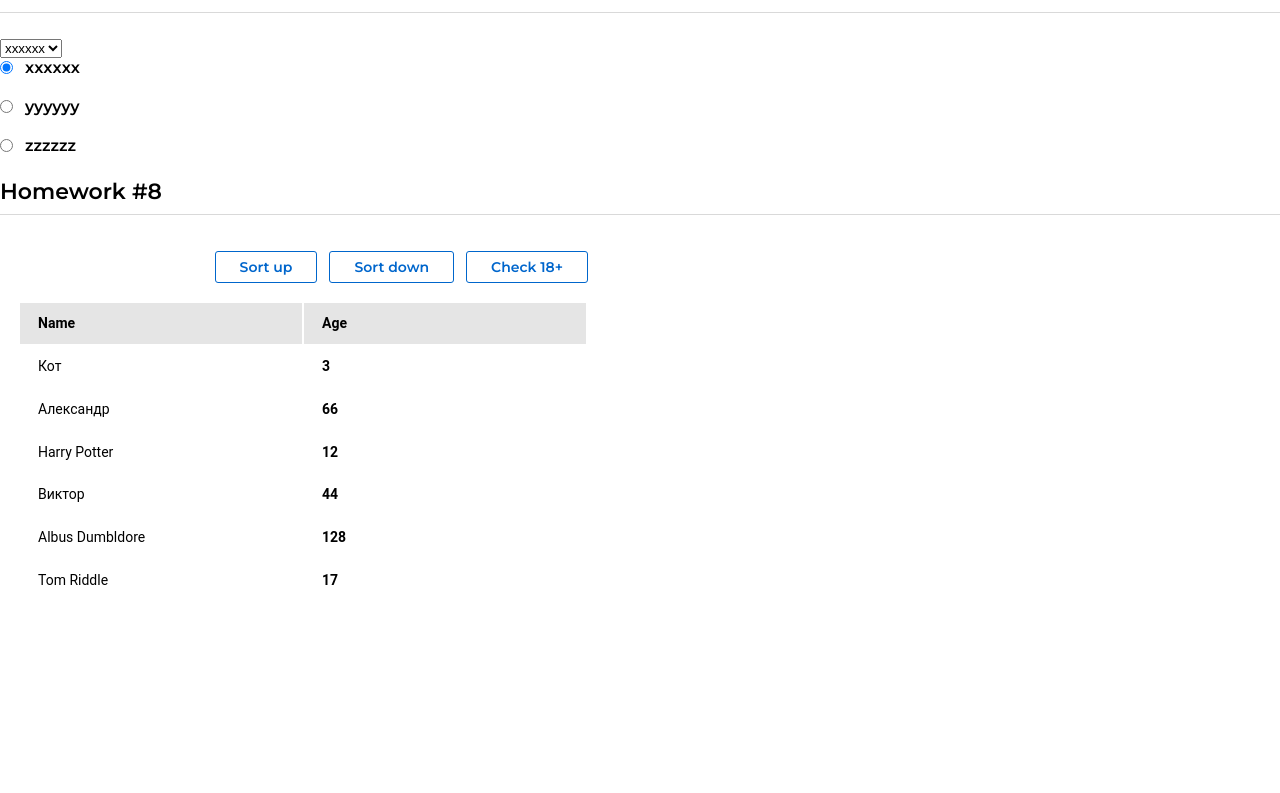
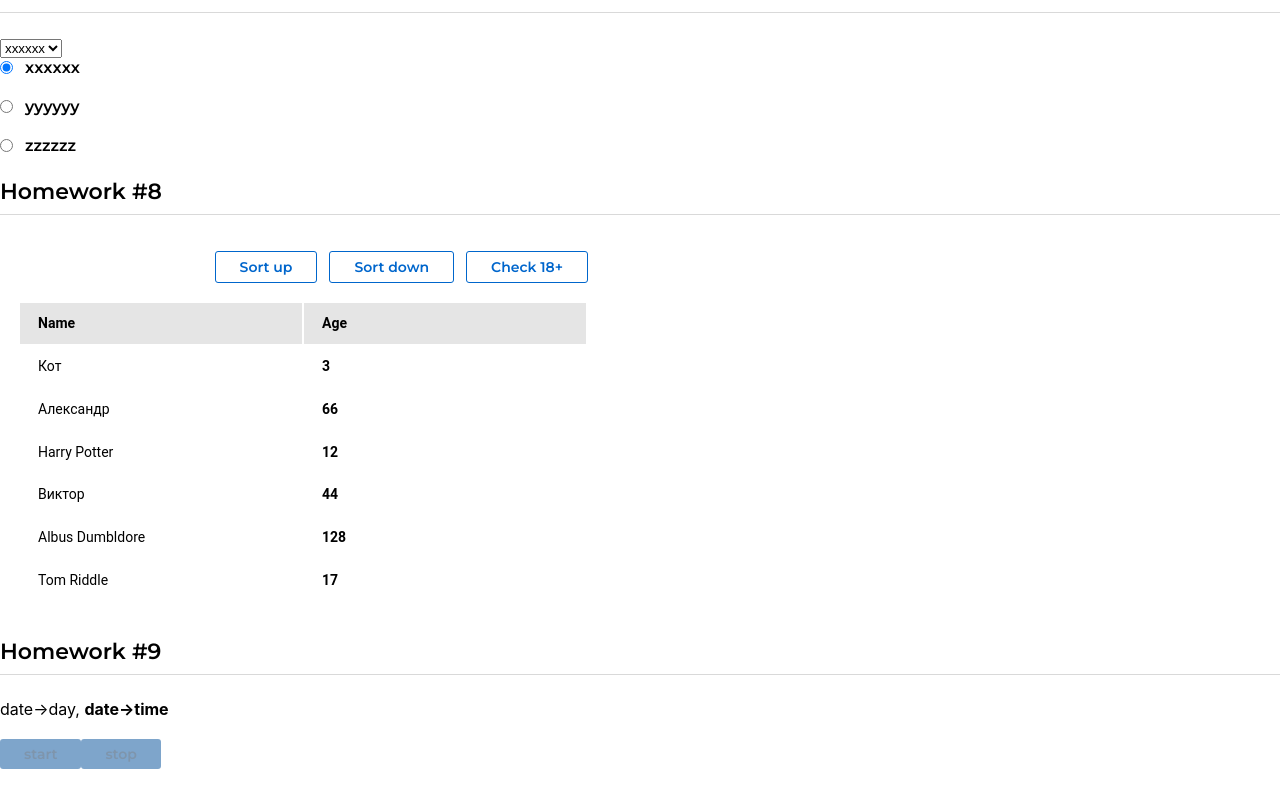
Before and after one commit to persistent-fox/hws2, a React (Create React App) app: page /#/pre-junior in a window 1280 px wide. Shown: the part 1475-2268 px from the top of the page. Before the commit the page ends 2114 px from the top, so only its background shows below. Built offline with nearby package versions, Linux system fonts and the light colour scheme.

Commit message:
start homework

```diff
--- a/src/s1-main/App.tsx
+++ b/src/s1-main/App.tsx
@@ -4,6 +4,7 @@ import HW5 from '../s2/hw05/HW5';
 import HW6 from '../s2/hw06/HW6';
 import HW7 from '../s2/hw07/HW7';
 import HW8 from '../s2/hw08/HW8';
+import HW9 from '../s2/hw09/HW9';
 
 function App() {
 	return (
@@ -19,6 +20,7 @@ function App() {
 			<HW6 />
 			<HW7 />
 			<HW8 />
+			<HW9 />
 		</div>
 	);
 }
```
